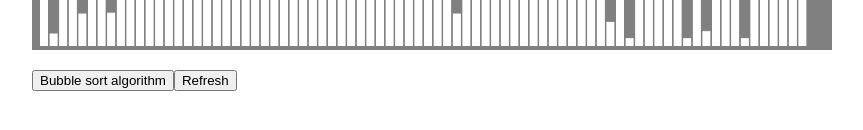
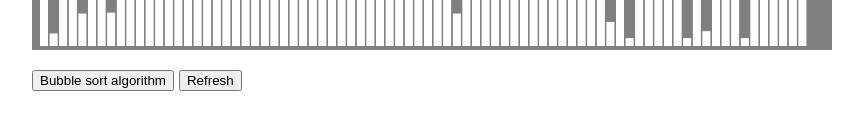
Before and after one commit to Lulyra/sortAlgorithms, an Angular app: page / in a window 1280 px wide. Shown: the part 408-538 px from the top of the page, without its empty margins (26-889 px from the left). Built offline with nearby package versions, Linux system fonts and the light colour scheme.

Commit message:
feature/create-canvas: add margin to button

```diff
--- a/src/app/graph/graph.component.html
+++ b/src/app/graph/graph.component.html
@@ -1,6 +1,6 @@
 <div class="main-canvas-container">
   <canvas #mainGraph height="500" width="1000"></canvas>
-  <div class="container-canvas-btns">
+  <div class="container-canvas-btn">
     <button (click)="startBubbleSort()" [disabled]="isRunning">
       Bubble sort algorithm
     </button>
--- a/src/app/graph/graph.component.scss
+++ b/src/app/graph/graph.component.scss
@@ -10,3 +10,9 @@
     margin-bottom: 20px;
   }
 }
+
+.container-canvas-btn {
+  button {
+    margin-right: 5px;
+  }
+}
```
